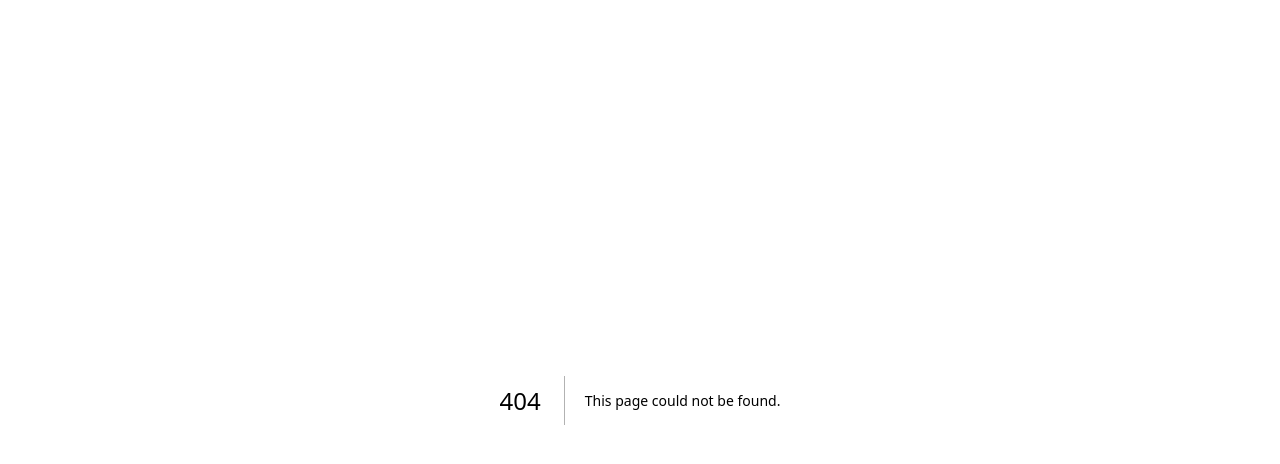
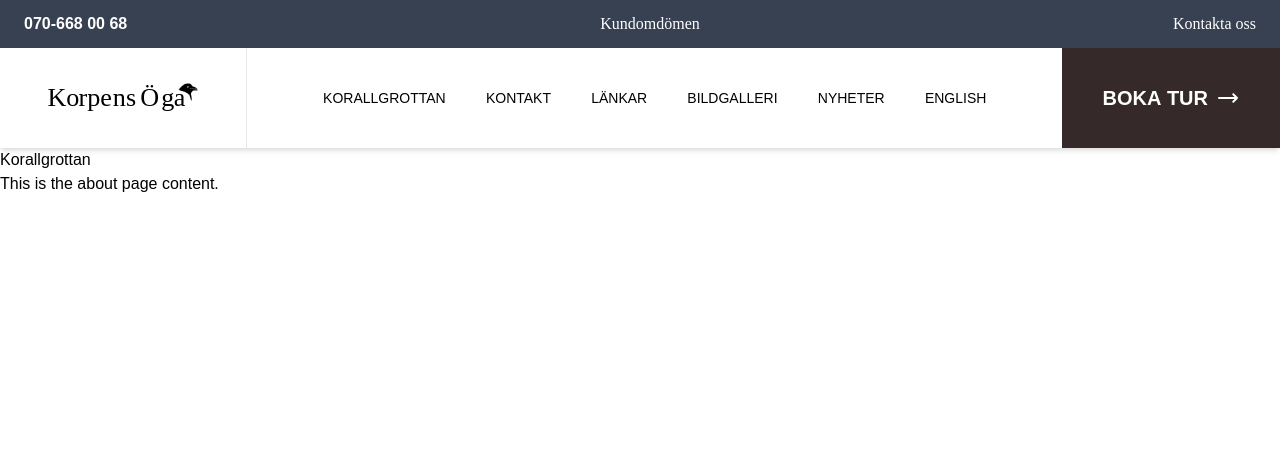
Before and after one commit to tomascoox/korpensoga2023, a Next.js app: page /korallgrottan in a window 1280 px wide. Before the commit this address had no page. Shown: the top 464 px of the page. Built offline with nearby package versions, Linux system fonts and the light colour scheme; a web font is replaced by a local one; what tailwind-clip-path would draw is missing.

Commit message:
add mainlayout, add page korallgrottan, fill bottomenu

```diff
--- a/src/components/Navbar.tsx
+++ b/src/components/Navbar.tsx
@@ -82,12 +82,12 @@ const Navbar = () => {
         </Link>
     )
 
-    // Create menuitems-html
-    const MenuItems = () => (
+    // Create menuitemstop-html
+    const MenuItemsTop = () => (
         <div className="flex items-center justify-center px-14 w-full text-sm uppercase leading-none border-t sm:border-none py-3 sm:py-0">
             <ul className="flex justify-around w-full">
                 <li>
-                    <Link href="/korpensoga">Korpens&nbsp;Öga</Link>
+                    <Link href="/korallgrottan">Korallgrottan</Link>
                 </li>
                 <li>
                     <Link href="/kontakt">Kontakt</Link>
@@ -106,6 +106,30 @@ const Navbar = () => {
                 </li>
             </ul>
         </div>
+    )
+
+    // Create menuitemsbottom-html
+    const MenuItemsBottom = () => (
+        <ul className="w-full h-full pt-10 text-xl leading-10 text-center">
+            <li>
+                <Link href="/korallgrottan">Korallgrottan</Link>
+            </li>
+            <li>
+                <Link href="/kontakt">Kontakt</Link>
+            </li>
+            <li>
+                <Link href="/lankar">Länkar</Link>
+            </li>
+            <li>
+                <Link href="/bildgalleri">Bildgalleri</Link>
+            </li>
+            <li>
+                <Link href="/nyheter">Nyheter</Link>
+            </li>
+            <li>
+                <Link href="/english">English</Link>
+            </li>
+        </ul>
     )
 
     // Create call-to-action-html
@@ -179,8 +203,7 @@ const Navbar = () => {
                 transition={{ duration: 0.3, ease: 'easeOut' }}
                 className={`fixed left-0 top-[${navbarSystemHeight}px] w-full h-screen bg-white p-4 z-20`}
             >
-                {navbarSystemHeight}
-                <MenuItems />
+                <MenuItemsBottom />
             </motion.div>
         )
     }
@@ -201,7 +224,7 @@ const Navbar = () => {
                         <header className={`main-nav z-50 bg-white h-[100px] sm:h-[70px] xl:h-[100px] w-full sticky top-0 shadow-md`}>
                             <div className="mx-auto flex flex-col sm:flex-row items-center justify-between absolute inset-0">
                                 <Logo />
-                                <MenuItems />
+                                <MenuItemsTop />
                                 <CallToAction />
                             </div>
                         </header>
@@ -215,12 +238,11 @@ const Navbar = () => {
                 >
                     <div className="mx-auto flex flex-col sm:flex-row items-center justify-between absolute inset-0">
                         <Logo />
-                        <MenuItems />
+                        <MenuItemsTop />
                         <CallToAction />
                     </div>
                 </header>
             </div>
-
 
             {/* Bottom-nav which appears on small screens */}
             <BottomNav />
--- /dev/null
+++ b/src/layouts/MainLayout.tsx
@@ -0,0 +1,17 @@
+import React, { ReactNode } from 'react';
+import Navbar from '../components/Navbar';
+
+type MainLayoutProps = {
+  children: ReactNode;
+};
+
+const MainLayout = ({ children }: MainLayoutProps) => {
+  return (
+    <div>
+      <Navbar />
+      <main>{children}</main>
+    </div>
+  );
+};
+
+export default MainLayout;
--- a/src/pages/index.tsx
+++ b/src/pages/index.tsx
@@ -1,5 +1,5 @@
 import Head from 'next/head'
-import Navbar from '@/components/Navbar'
+import MainLayout from '../layouts/MainLayout'
 import Hero from '@/components/Hero'
 
 export default function Home() {
@@ -10,29 +10,30 @@ export default function Home() {
                 <meta name="description" content="Adventure Tours - Guided horse tours in the mountains of northern Sweden" />
                 <link rel="icon" href="/favicon.ico" />
             </Head>
-            <Navbar />
+            <MainLayout>
                 <Hero />
                 <main className="container mx-auto px-4 mt-[50px] md:mt-[50px] mb-24">
                     <div className="prose">
                         <h1>VÄLKOMMEN TILL KORPENS ÖGA</h1>
                         <h2>Underrubrik</h2>
                         <p>
-                        Lorem ipsum dolor, sit amet consectetur adipisicing elit. Maiores tempora perspiciatis officia consequatur modi quos rerum,
-                        sed alias! Sed architecto culpa repudiandae maxime magni minima tempore animi, expedita incidunt ducimus fugit sit assumenda
-                        pariatur neque natus asperiores, officia recusandae. Lorem ipsum dolor, sit amet consectetur adipisicing elit. Maiores tempora
-                        perspiciatis officia consequatur modi quos rerum, sed alias! Sed architecto culpa repudiandae maxime magni minima tempore
-                        animi, expedita incidunt ducimus fugit sit assumenda pariatur neque natus asperiores, officia recusandae.
+                            Lorem ipsum dolor, sit amet consectetur adipisicing elit. Maiores tempora perspiciatis officia consequatur modi quos
+                            rerum, sed alias! Sed architecto culpa repudiandae maxime magni minima tempore animi, expedita incidunt ducimus fugit sit
+                            assumenda pariatur neque natus asperiores, officia recusandae. Lorem ipsum dolor, sit amet consectetur adipisicing elit.
+                            Maiores tempora perspiciatis officia consequatur modi quos rerum, sed alias! Sed architecto culpa repudiandae maxime magni
+                            minima tempore animi, expedita incidunt ducimus fugit sit assumenda pariatur neque natus asperiores, officia recusandae.
                         </p>
                         <h2>Underrubrik</h2>
                         <p>
-                        Lorem ipsum dolor, sit amet consectetur adipisicing elit. Maiores tempora perspiciatis officia consequatur modi quos rerum,
-                        sed alias! Sed architecto culpa repudiandae maxime magni minima tempore animi, expedita incidunt ducimus fugit sit assumenda
-                        pariatur neque natus asperiores, officia recusandae. Lorem ipsum dolor, sit amet consectetur adipisicing elit. Maiores tempora
-                        perspiciatis officia consequatur modi quos rerum, sed alias! Sed architecto culpa repudiandae maxime magni minima tempore
-                        animi, expedita incidunt ducimus fugit sit assumenda pariatur neque natus asperiores, officia recusandae.
+                            Lorem ipsum dolor, sit amet consectetur adipisicing elit. Maiores tempora perspiciatis officia consequatur modi quos
+                            rerum, sed alias! Sed architecto culpa repudiandae maxime magni minima tempore animi, expedita incidunt ducimus fugit sit
+                            assumenda pariatur neque natus asperiores, officia recusandae. Lorem ipsum dolor, sit amet consectetur adipisicing elit.
+                            Maiores tempora perspiciatis officia consequatur modi quos rerum, sed alias! Sed architecto culpa repudiandae maxime magni
+                            minima tempore animi, expedita incidunt ducimus fugit sit assumenda pariatur neque natus asperiores, officia recusandae.
                         </p>
                     </div>
                 </main>
+            </MainLayout>
         </>
     )
 }
--- /dev/null
+++ b/src/pages/korallgrottan.tsx
@@ -0,0 +1,15 @@
+import React from 'react'
+import MainLayout from '../layouts/MainLayout'
+
+const Korallgrottan = () => {
+    return (
+        <div>
+            <MainLayout>
+                <h1>Korallgrottan</h1>
+                <p>This is the about page content.</p>
+            </MainLayout>
+        </div>
+    )
+}
+
+export default Korallgrottan
```
Lines whose indentation alone changed are shown as unchanged.
